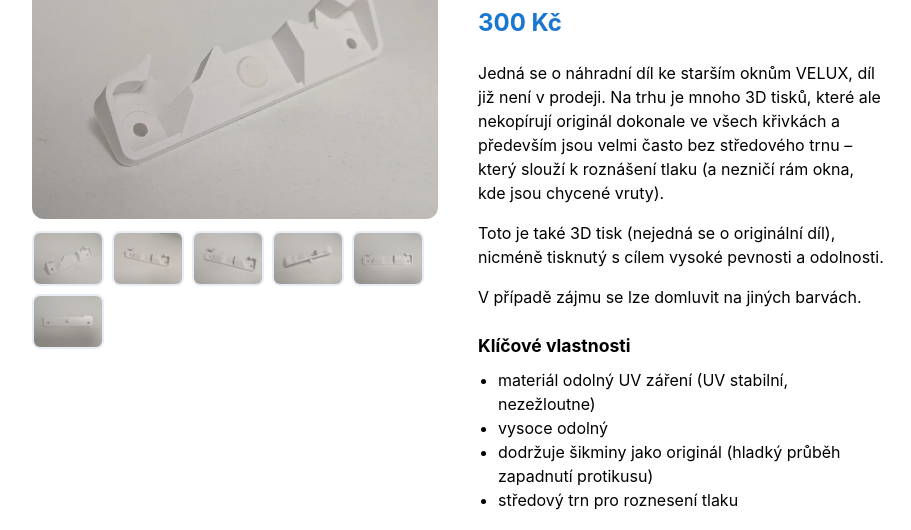
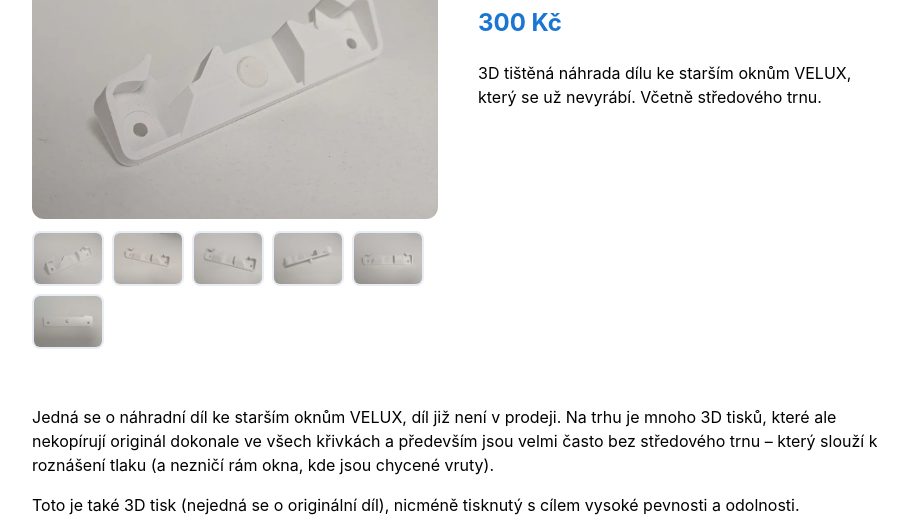
Before and after one commit to kdosiodjinud/jankuthan.cz, a plain HTML site: page eshop/velux-025116-t-g2.html in a window 1280 px wide. Shown: the part 202-732 px from the top of the page, without its empty margins (182-1093 px from the left). Drawn offline with Linux system fonts and the light colour scheme; files that its build step writes are made by us from their sources.

Commit message:
Show only name, price and summary next to product photo, description full width below

```diff
--- a/css/eshop.css
+++ b/css/eshop.css
@@ -133,6 +133,10 @@
 .eshop-detail__price {
   margin-bottom: 1.25rem;
   font-size: 1.5rem;
+}
+
+.eshop-detail__more {
+  grid-column: 1 / -1;
 }
 
 .eshop-detail__subheading {
--- a/eshop-detail.html
+++ b/eshop-detail.html
@@ -19,8 +19,8 @@
   <link rel="icon" type="image/svg+xml" href="favicon.svg">
   <link rel="apple-touch-icon" href="assets/apple-touch-icon.png">
   <link rel="stylesheet" href="css/style.css?v=202607161">
-  <link rel="stylesheet" href="css/eshop.css?v=5">
-  <script src="js/eshop.js?v=11" defer></script>
+  <link rel="stylesheet" href="css/eshop.css?v=6">
+  <script src="js/eshop.js?v=12" defer></script>
 </head>
 <body class="ai-page web-page">
   <nav class="page-nav">
--- a/eshop/velux-025116-t-g2.html
+++ b/eshop/velux-025116-t-g2.html
@@ -24,8 +24,8 @@
   <link rel="icon" type="image/svg+xml" href="favicon.svg">
   <link rel="apple-touch-icon" href="assets/apple-touch-icon.png">
   <link rel="stylesheet" href="css/style.css?v=202607161">
-  <link rel="stylesheet" href="css/eshop.css?v=5">
-  <script src="js/eshop.js?v=11" defer></script>
+  <link rel="stylesheet" href="css/eshop.css?v=6">
+  <script src="js/eshop.js?v=12" defer></script>
 </head>
 <body class="ai-page web-page">
   <nav class="page-nav">
--- a/js/eshop.js
+++ b/js/eshop.js
@@ -95,14 +95,15 @@
     if (p.images.length > 1) gallery.append(thumbs);
 
     const info = el('div', 'eshop-detail__info');
-    info.append(el('h1', 'eshop-detail__name', p.name), el('p', 'eshop-detail__price', formatPrice(p.price)));
-    p.description.forEach(function (text) { info.append(el('p', '', text)); });
+    info.append(el('h1', 'eshop-detail__name', p.name), el('p', 'eshop-detail__price', formatPrice(p.price)), el('p', '', p.summary));
+    const more = el('div', 'eshop-detail__more');
+    p.description.forEach(function (text) { more.append(el('p', '', text)); });
     if (p.features.length) {
       const ul = el('ul', 'eshop-detail__features');
       p.features.forEach(function (text) { ul.append(el('li', '', text)); });
-      info.append(el('h2', 'eshop-detail__subheading', 'Klíčové vlastnosti'), ul);
+      more.append(el('h2', 'eshop-detail__subheading', 'Klíčové vlastnosti'), ul);
     }
-    detail.append(gallery, info);
+    detail.append(gallery, info, more);
     initOrderForm(document.getElementById('eshop-order'), p, shipping);
   }
 
```
Also changed, not shown: eshop.html (+2 -2 lines), eshop/box-na-zlate-stribrne-slitky-v-blisterech.html (+2 -2 lines), eshop/podlozka-kluzak-houpaci-zidle-graz-ot-5006.html (+2 -2 lines).
